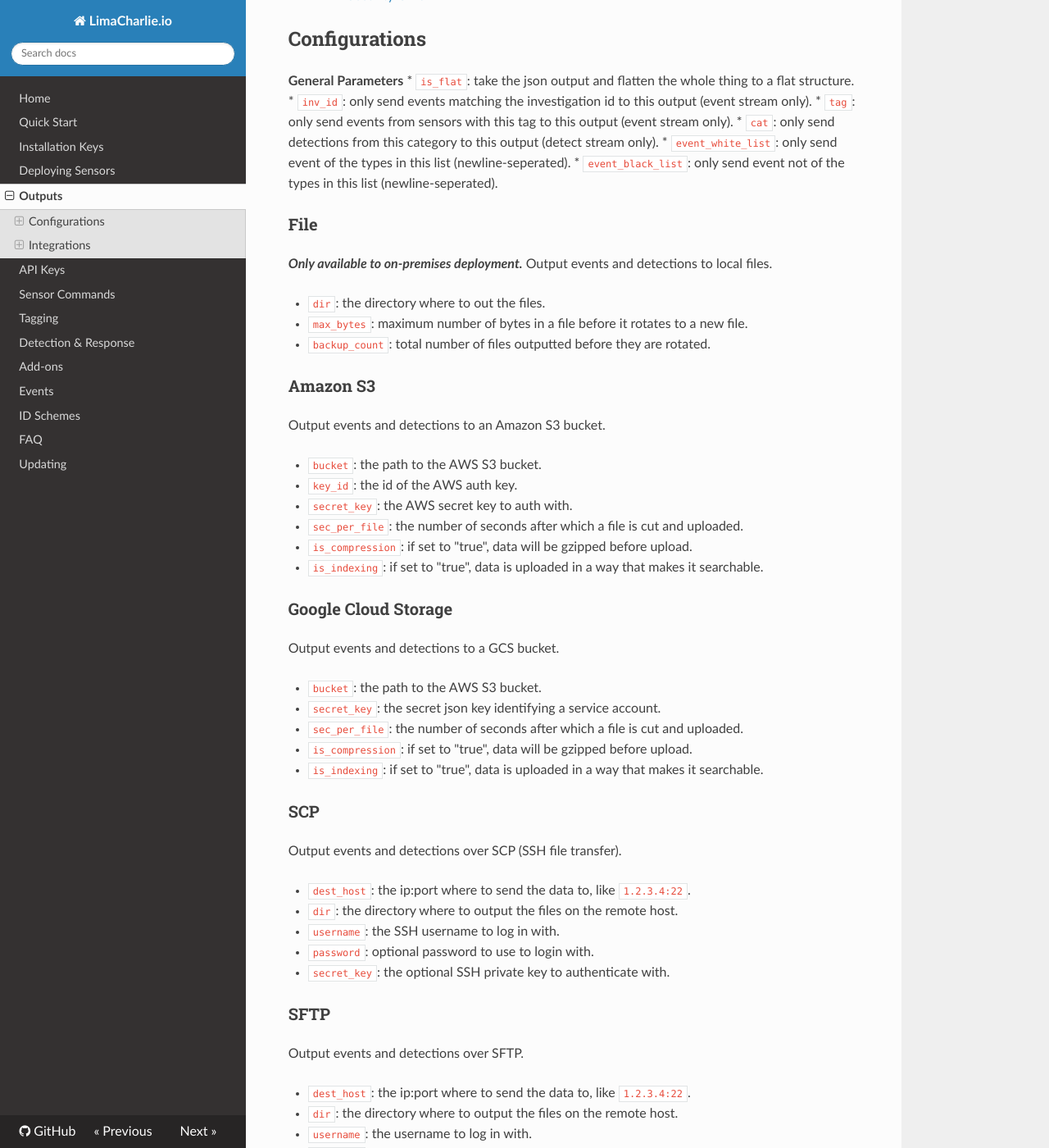
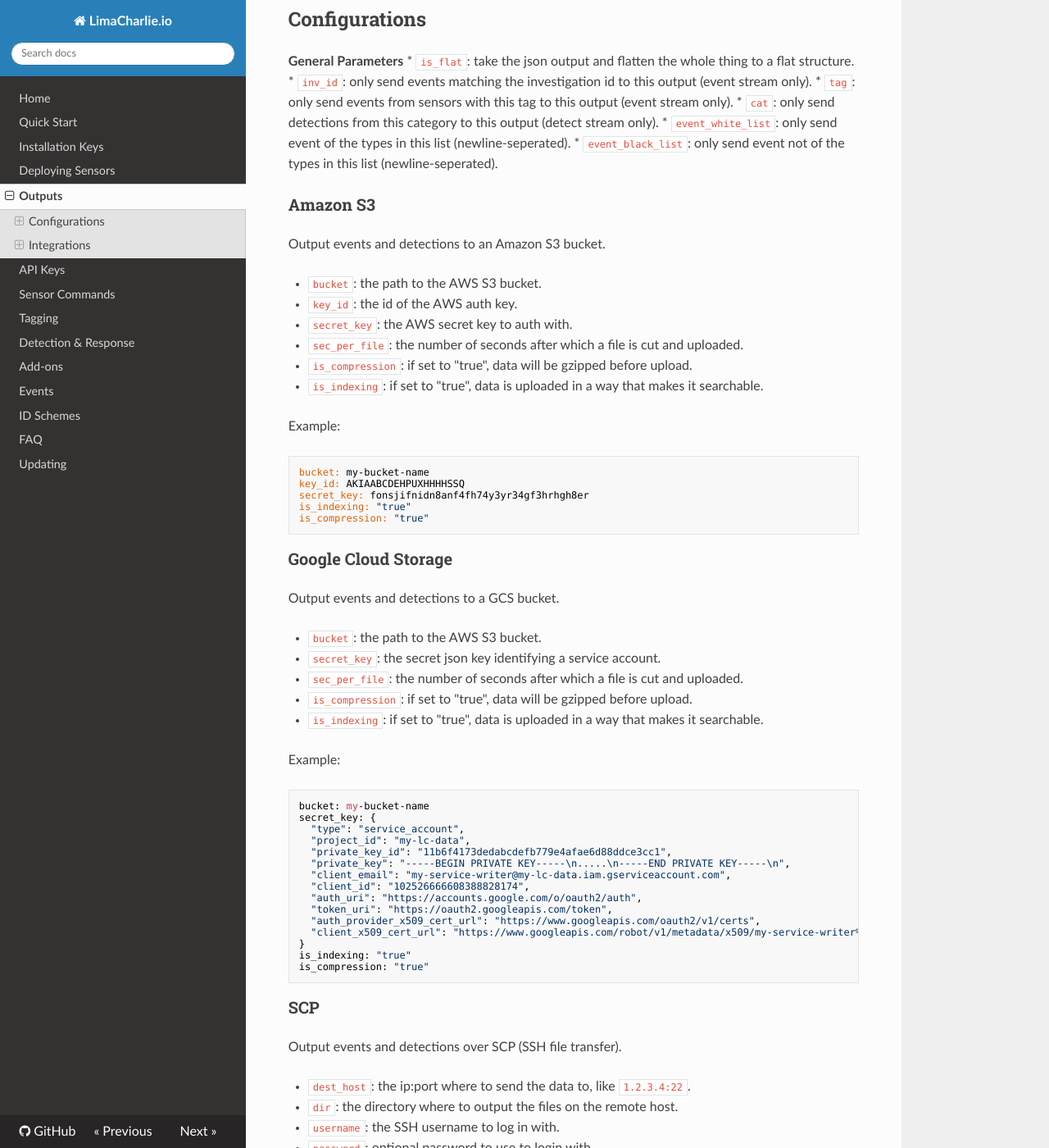
Before and after one commit to refractionPOINT/lce_doc, an MkDocs documentation site: the page built from docs/outputs.md, in a window 1280 px wide and 1400 px high, scrolled down 729 px. Shown: the whole window at 82% size. Built offline with MkDocs 1.6.1, drawn with Linux system fonts in a browser that asks for light colours; nearby versions of some CDN libraries; old or Windows-style settings are respelled for this version of MkDocs; some of the changed text lies outside the part shown.

Commit message:
Adding examples of output configs.

````diff
--- a/docs/outputs.md
+++ b/docs/outputs.md
@@ -12,14 +12,6 @@
 * `event_white_list`: only send event of the types in this list (newline-seperated).
 * `event_black_list`: only send event not of the types in this list (newline-seperated).
 
-### File
-***Only available to on-premises deployment.***
-Output events and detections to local files.
-
-* `dir`: the directory where to out the files.
-* `max_bytes`: maximum number of bytes in a file before it rotates to a new file.
-* `backup_count`: total number of files outputted before they are rotated.
-
 ### Amazon S3
 Output events and detections to an Amazon S3 bucket.
 
@@ -30,6 +22,15 @@ Output events and detections to an Amazon S3 bucket.
 * `is_compression`: if set to "true", data will be gzipped before upload.
 * `is_indexing`: if set to "true", data is uploaded in a way that makes it searchable.
 
+Example:
+```
+bucket: my-bucket-name
+key_id: AKIAABCDEHPUXHHHHSSQ
+secret_key: fonsjifnidn8anf4fh74y3yr34gf3hrhgh8er
+is_indexing: "true"
+is_compression: "true"
+```
+
 ### Google Cloud Storage
 Output events and detections to a GCS bucket.
 
@@ -38,6 +39,25 @@ Output events and detections to a GCS bucket.
 * `sec_per_file`: the number of seconds after which a file is cut and uploaded.
 * `is_compression`: if set to "true", data will be gzipped before upload.
 * `is_indexing`: if set to "true", data is uploaded in a way that makes it searchable.
+
+Example:
+```
+bucket: my-bucket-name
+secret_key: {
+  "type": "service_account",
+  "project_id": "my-lc-data",
+  "private_key_id": "11b6f4173dedabcdefb779e4afae6d88ddce3cc1",
+  "private_key": "-----BEGIN PRIVATE KEY-----\n.....\n-----END PRIVATE KEY-----\n",
+  "client_email": "my-service-writer@my-lc-data.iam.gserviceaccount.com",
+  "client_id": "102526666608388828174",
+  "auth_uri": "https://accounts.google.com/o/oauth2/auth",
+  "token_uri": "https://oauth2.googleapis.com/token",
+  "auth_provider_x509_cert_url": "https://www.googleapis.com/oauth2/v1/certs",
+  "client_x509_cert_url": "https://www.googleapis.com/robot/v1/metadata/x509/my-service-writer%40my-lc-data.iam.gserviceaccount.com"
+}
+is_indexing: "true"
+is_compression: "true"
+```
 
 ### SCP
 Output events and detections over SCP (SSH file transfer).
@@ -48,6 +68,14 @@ Output events and detections over SCP (SSH file transfer).
 * `password`: optional password to use to login with.
 * `secret_key`: the optional SSH private key to authenticate with.
 
+Example:
+```
+dest_host: storage.corp.com
+dir: /uploads/
+username: storage_user
+password: XXXXXXXXXXXX
+```
+
 ### SFTP
 Output events and detections over SFTP.
 
@@ -57,11 +85,25 @@ Output events and detections over SFTP.
 * `password`: optional password to use to login with.
 * `secret_key`: the optional SSH private key to authenticate with.
 
+Example:
+```
+dest_host: storage.corp.com
+dir: /uploads/
+username: storage_user
+password: XXXXXXXXXXXX
+```
+
 ### Slack
 Output detections and audit (only) to a Slack community and channel.
 
 * `slack_api_token`: the Slack provided API token used to authenticate.
 * `slack_channel`: the channel to output to in the community.
+
+Example:
+```
+slack_api_token: d8vyd8yeugr387y8wgf8evfb
+slack_channe: #detections
+```
 
 ### Syslog (TCP)
 Output events and detections to a syslog target.
@@ -72,11 +114,25 @@ Output events and detections to a syslog target.
 * `is_no_header`: if `true` will not emit a Syslog header before every message. This effectively turns it into a TCP output.
 * `structured_data`: arbitrary field to include in syslog "Structured Data" headers. Sometimes useful for cloud SIEMs integration.
 
+Example:
+```
+dest_host: storage.corp.com
+is_tls: "true"
+is_strict_tls: "true"
+is_no_header: "false"
+```
+
 ### Webhook
 Output individually each event, detection or audit through a POST webhook.
 
 * `dest_host`: the IP or DNS, port and page to HTTP(S) POST to, format `https://www.myorg.com:514/whatever`.
-* `secret_key`: an arbitrary shared secret used to compute an HMAC (SHA256) signature of the webhook to verify authenticity.
+* `secret_key`: an arbitrary shared secret used to compute an HMAC (SHA256) signature of the webhook to verify authenticity. See "Webhook" section below.
+
+Example:
+```
+dest_host: https://webhooks.corp.com/new_detection
+secret_key: this-is-my-secret-shared-key
+```
 
 ### SMTP
 Output individually each event, detection or audit through an email.
@@ -86,7 +142,17 @@ Output individually each event, detection or audit through an email.
 * `from_email`: the email address to set in the From field of the email sent.
 * `username`: the username (if any) to authenticate with the SMTP server with.
 * `password`: the password (if any) to authenticate with the SMTP server with.
-* `secret_key`: an arbitrary shared secret used to compute an HMAC (SHA256) signature of the webhook to verify authenticity.
+* `secret_key`: an arbitrary shared secret used to compute an HMAC (SHA256) signature of the email to verify authenticity. See "Webhook" section below.
+
+Example:
+```
+dest_host: smtp.gmail.com
+dest_email: soc@corp.com
+from_email: lc@corp.com
+username: lc
+password: password-for-my-lc-email-user
+secret_key: this-is-my-secret-shared-key
+```
 
 ## Integrations
 
````
